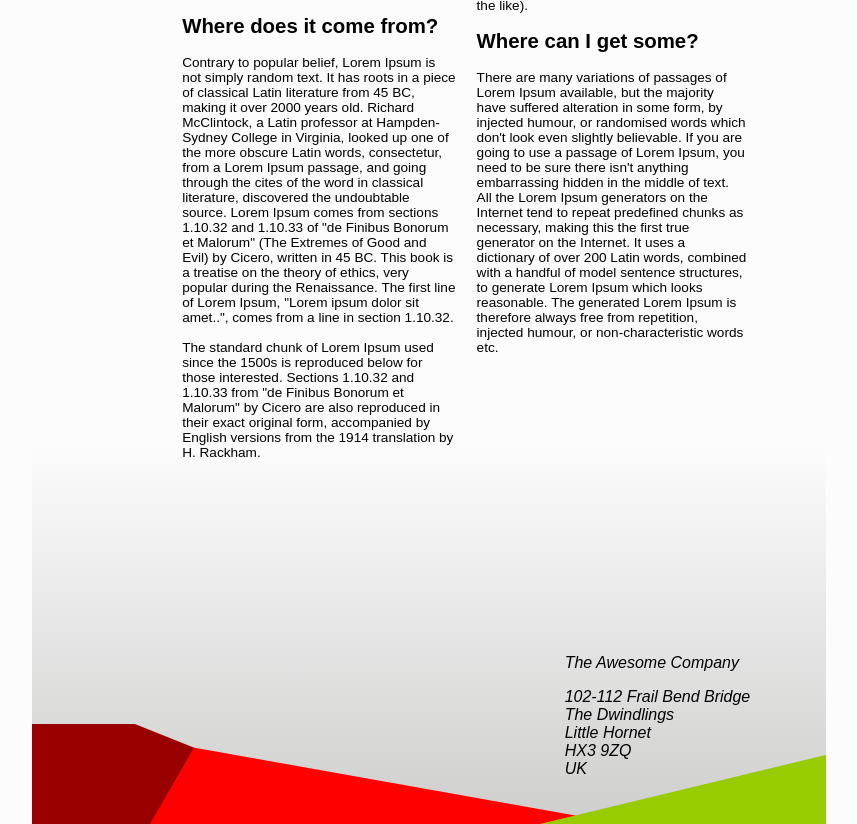
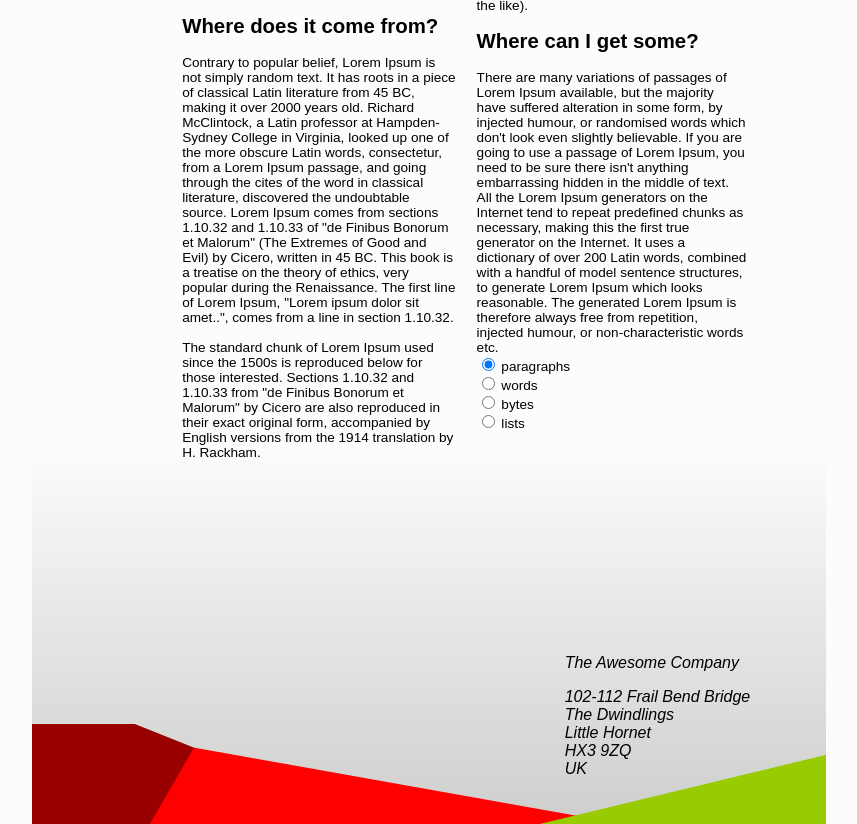
Before and after one commit to laurenrausch/M6.2, a website: page index.html in a window 1280 px wide. Shown: the part 688-1512 px from the top of the page, without its empty margins (211-1068 px from the left). Drawn offline with Linux system fonts and the light colour scheme.

Commit message:
radio boxes added

```diff
--- a/index.html
+++ b/index.html
@@ -8,8 +8,6 @@
   <link rel="stylesheet" href="css/style.css">
 
 </head>
-
-
 
 <body>
   <article class="letter">
@@ -75,7 +73,30 @@
           handful
           of model sentence structures, to generate Lorem Ipsum which looks reasonable. The generated Lorem Ipsum is
           therefore always free from repetition, injected humour, or non-characteristic words etc.
+
+          <div>
+            <input type="radio" id="paragraphs" name="drone" value="paragraphs" checked />
+            <label for="paragraphs">paragraphs</label>
+          </div>
+
+          <div>
+            <input type="radio" id="words" name="drone" value="words" />
+            <label for="words">words</label>
+          </div>
+
+          <div>
+            <input type="radio" id="bytes" name="drone" value="bytes" />
+            <label for="bytes">bytes</label>
+
+          </div>
+          <div>
+            <input type="radio" id="lists" name="drone" value="lists" />
+            <label for="lists">lists</label>
+
+          </div>
+
         </div>
+
       </div>
       <br><br>
       <br>
```
